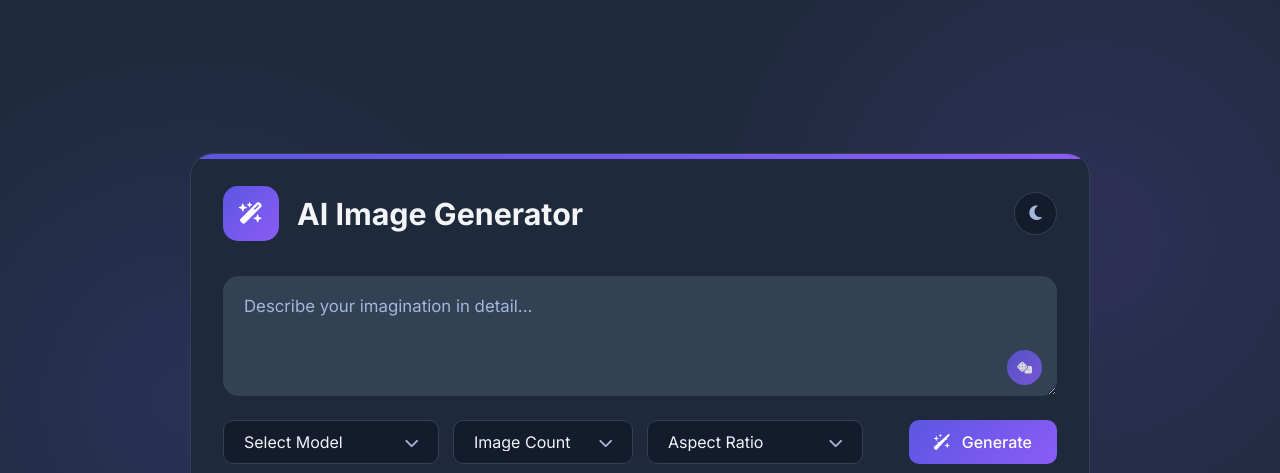
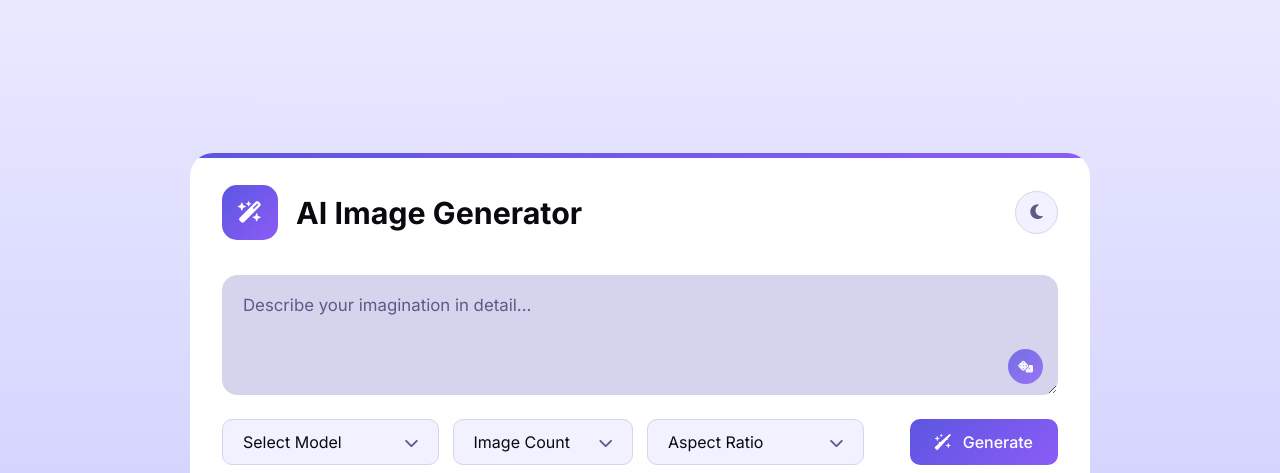
Before and after one commit to EmanTariq04/ai-agents, a plain HTML site: page index.html in a window 1280 px wide. Both pictures are taken after a click on the button 1035 px from the left and 213 px from the top of the page. Shown: the top 473 px of the page. Drawn offline with Linux system fonts and the light colour scheme.

Commit message:
adding functionality

```diff
--- a/index.html
+++ b/index.html
@@ -10,7 +10,7 @@
       href="https://cdnjs.cloudflare.com/ajax/libs/font-awesome/6.7.2/css/all.min.css"
     />
   </head>
-  <body class="dark-theme">
+  <body>
     <div class="container">
       <header class="header">
         <div class="logo-wrapper">
@@ -131,5 +131,6 @@
         </form>
       </div>
     </div>
+    <script src="script.js"></script>
   </body>
 </html>
--- /dev/null
+++ b/script.js
@@ -0,0 +1,22 @@
+const themeToggle = document.querySelector(".theme-toggle");
+
+(() => {
+  const savedTheme = localStorage.getItem("theme");
+  const systemPrefersDark = window.matchMedia(
+    "(prefers-color-scheme: dark)"
+  ).matches;
+
+  const isDarkTheme =
+    savedTheme === "dark" || (!savedTheme && systemPrefersDark);
+  document.body.classList.toggle("dark-theme");
+})();
+
+const toggleTheme = () => {
+  const isDarkTheme = document.body.classList.toggle("dark-theme");
+  localStorage.setItem("theme", isDarkTheme ? "dark" : "light");
+  themeToggle.querySelector("i").className = isDarkTheme
+    ? "fa-solid fa-sun"
+    : "fa-solid fa-moon";
+};
+
+themeToggle.addEventListener("click", toggleTheme);
```
